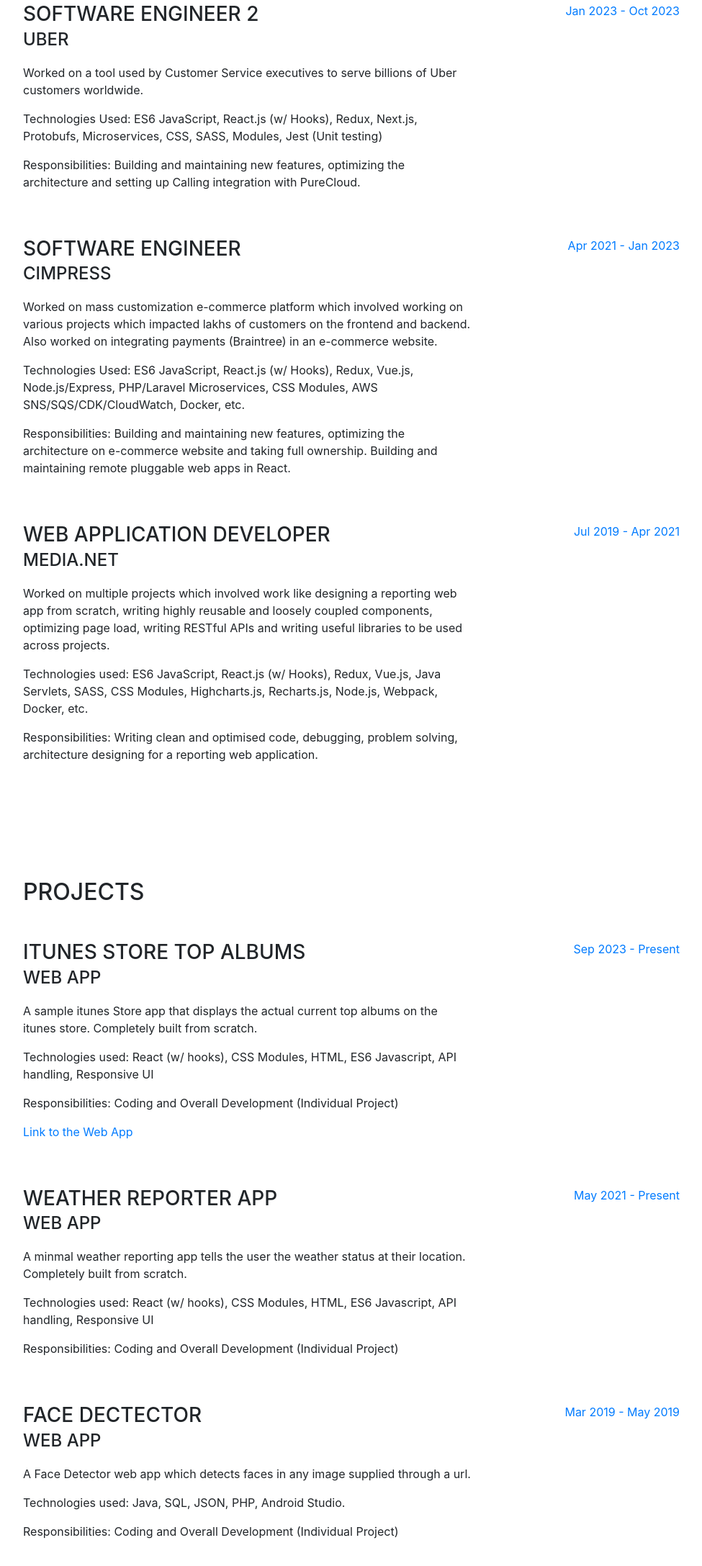
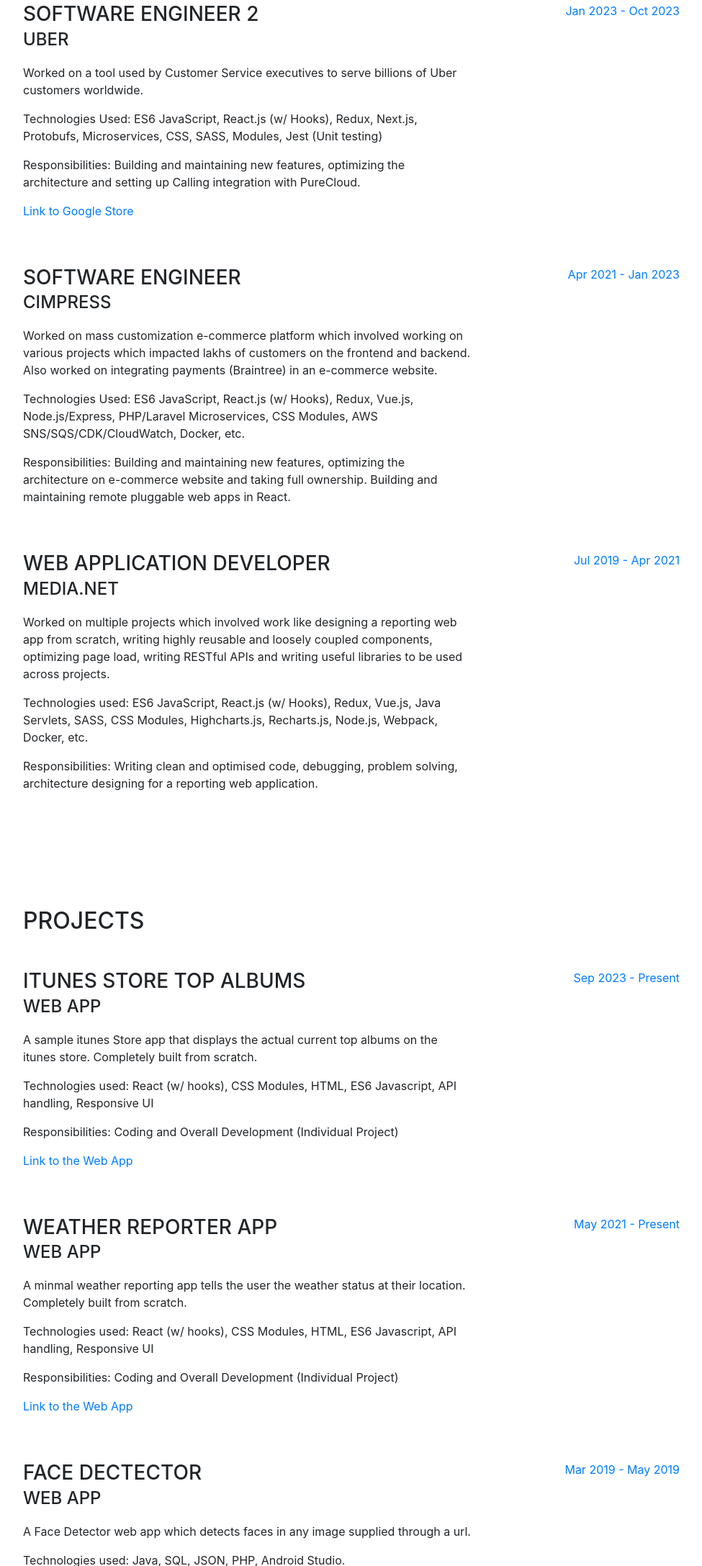
Before and after one commit to kishan00747/kishan00747.github.io, a website with bundled scripts: page index.html in a window 1280 px wide. Shown: the part 1346-3521 px from the top of the page at 72% size, without its empty margins (288-1263 px from the left). Built offline with nearby package versions, Linux system fonts and the light colour scheme; a web font is replaced by a local one.

Commit message:
Update index.html

```diff
--- a/index.html
+++ b/index.html
@@ -106,7 +106,7 @@
           <div class="resume-content mr-auto">
             <h3 class="mb-0">Software Engineer 3</h3>
             <div class="subheading mb-3">Google</div>
-            <p>Worked on the Google Store team which works sells Google Hardware devices like Google Pixel, Google Watch, Nest, etc.</p>
+            <p>Worked on the Google Store team which is an e-commerce by Google that sells Google Hardware devices like Google Pixel, Google Watch, Nest, etc.</p>
             <p>Built from scratch - a world class CMS that Google Store Marketing uses to create beautiful webpages, emails, app screens within minutes to serve billions of customers worldwide.</p>
             <p>Technologies Used: Java w/ Boq, Microservices, ES6 JavaScript, Angular, Protobufs, SCSS, ng Store,
             Modules, Unit testing</p>
@@ -128,6 +128,9 @@
             Modules, Jest (Unit testing)</p>
             <p>
               Responsibilities: Building and maintaining new features, optimizing the architecture and setting up Calling integration with PureCloud.
+            </p>
+            <p>
+               <a href="https://store.google.com" target="blank">Link to Google Store</a>
             </p>
           </div>
           <div class="resume-date text-md-right">
@@ -184,7 +187,7 @@
             <p>A sample itunes Store app that displays the actual current top albums on the itunes store. Completely built from scratch. </p>
             <p>Technologies used: React (w/ hooks), CSS Modules, HTML, ES6 Javascript, API handling, Responsive UI</p>
             <p>Responsibilities: Coding and Overall Development (Individual Project)</p>
-            <p><a href="https://theitunesstore.netlify.app/">Link to the Web App</a></p>
+            <p><a href="https://theitunesstore.netlify.app/" target="blank">Link to the Web App</a></p>
           </div>
           <div class="resume-date text-md-right">
             <span class="text-primary">Sep 2023 - Present</span>
@@ -198,6 +201,7 @@
             <p>A minmal weather reporting app tells the user the weather status at their location. Completely built from scratch. </p>
             <p>Technologies used: React (w/ hooks), CSS Modules, HTML, ES6 Javascript, API handling, Responsive UI</p>
             <p>Responsibilities: Coding and Overall Development (Individual Project)</p>
+            <p><a href="https://weatherreporter.netlify.app/" target="blank">Link to the Web App</a></p>
           </div>
           <div class="resume-date text-md-right">
             <span class="text-primary">May 2021 - Present</span>
```
